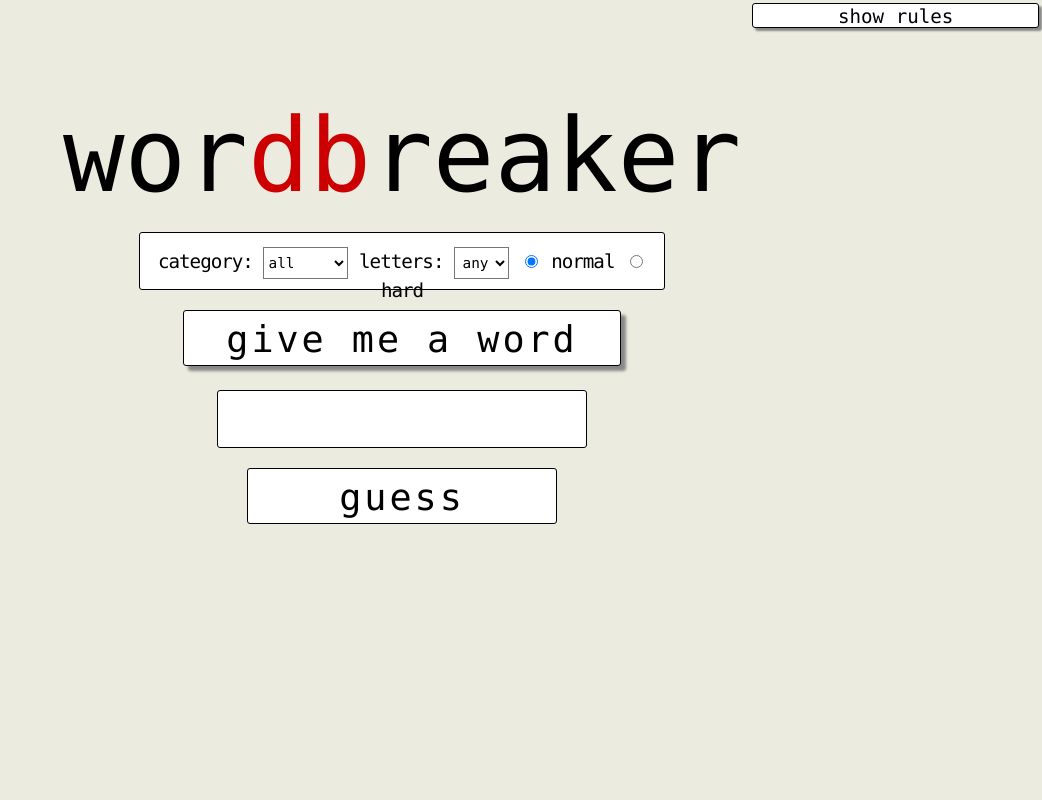
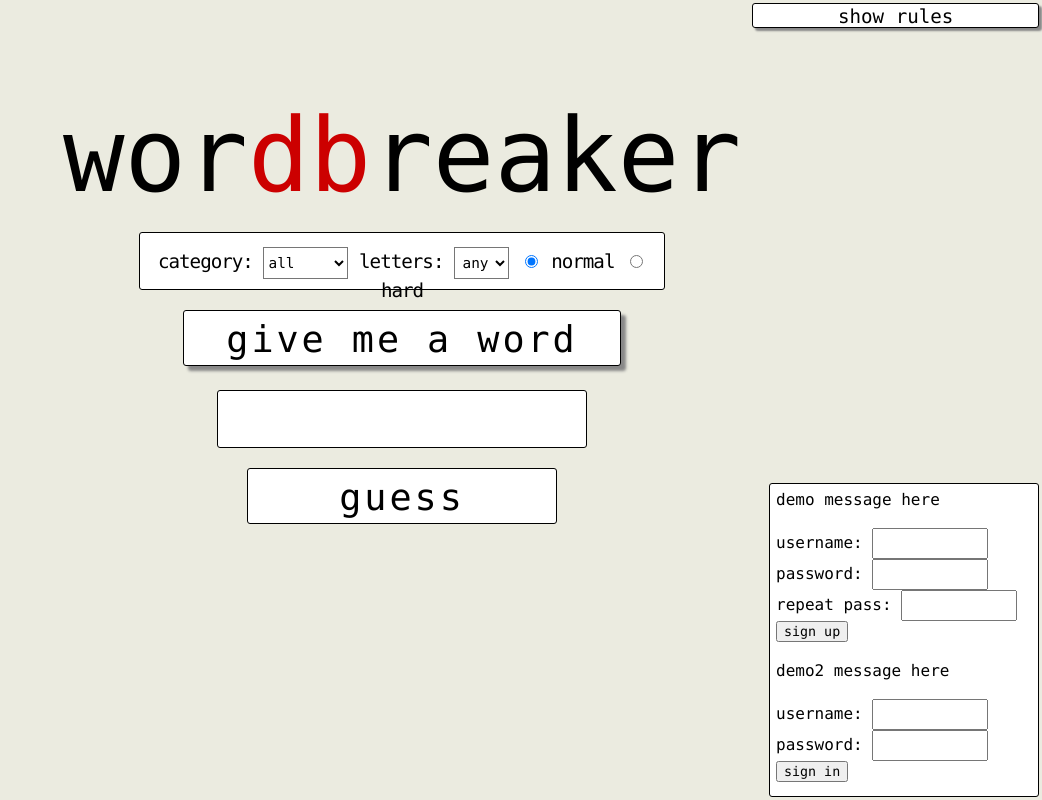
Before and after one commit to dabellator/word-guesser, a website: page public/index.html in a window 1280 px wide. Shown: the whole page, without its empty margins (238-1280 px from the left). Drawn offline with nearby package versions, Linux system fonts and the light colour scheme.

Commit message:
signing up and signing in, beta

```diff
--- a/lib/server.js
+++ b/lib/server.js
@@ -4,6 +4,8 @@ var gameRouter = require(__dirname + '/../routes/game_routes');
 var authRouter = require(__dirname + '/../routes/auth_routes');
 var userRouter = require(__dirname + '/../routes/user_routes');
 var fs = require('fs');
+
+process.env.APP_SECRET = process.env.APP_SECRET || 'changethisCHANGETHIS!';
 
 mongoose.connect(process.env.MONGOLAB_URI || 'mongodb://localhost/word_game_dev');
 
--- a/public/index.html
+++ b/public/index.html
@@ -229,6 +229,23 @@
 				display: none;
 			}
 
+			#signup {
+				padding: 6px;
+				border: 1px solid black;
+				border-radius: 3px;
+				background-color: white;
+				position: absolute;
+				bottom: 3px;
+				right: 3px;
+				width: 20%;
+				height: 300px;
+			}
+
+			#signup input {
+				padding: 6px;
+				width: 100px;
+			}
+
 		</style>
 	<head>
 	<body>
@@ -287,6 +304,20 @@
 				<input id="guessInput" type="text" maxlength="8" value="">
 			</form>
 
+			<div id="signup">
+				<div id="demo"> demo message here </div>
+
+				<br><label> username: </label><input id="newUser" type="text" maxlength="10" value="">
+				<br><label> password: </label><input id="newPass" type="text" maxlength="10" value="">
+				<br><label> repeat pass: </label><input id="repeatPass" type="text" maxlength="10" value="">
+				<br><button id="signupButton" onclick="signup()"> sign up </button>
+
+				<br><br><div id="demo2"> demo2 message here </div>
+				<br><label> username: </label><input id="user" type="text" maxlength="10" value="">
+				<br><label> password: </label><input id="pass" type="text" maxlength="10" value="">
+				<br><button id="signinButton" onclick="signin()"> sign in </button>
+			</div>
+
 			<div id="stats"></div>
 
 			<div id="guess" onclick="guess()">guess</div>
@@ -296,16 +327,7 @@
 
 		<script>
 
-			$(function() {
-				$("#rulesDialog").dialog({
-					width: '75%',
-					autoOpen: false
-				});
-				$("#showRules").on("click", function() {
-					$("#rulesDialog").dialog("open");
-				});
-			});
-
+			var verySecureGlobalToken = false;
 			var mode;
 			var untriedLetters = ['a','b','c','d','e','f','g','h','i','j','k','l','m','n','o','p','q','r','s','t','u','v','w','x','y','z'];
 
@@ -326,6 +348,16 @@
 				}
 			}();
 
+			$(function() { //opens rules dialog when #showRules button clicked
+				$("#rulesDialog").dialog({
+					width: '75%',
+					autoOpen: false
+				});
+				$("#showRules").on("click", function() {
+					$("#rulesDialog").dialog("open");
+				});
+			});
+
 			$(document).ready(function() { //prevents default behavior of hitting enter from a form field, runs guess() instead
 				$(document).on('keypress', 'form input[type="text"]', function(e) {
 				  if(e.keyCode == 13) {
@@ -336,7 +368,7 @@
 				});
 			});
 
-			$('#hideUntried').click(function() {
+			$('#hideUntried').click(function() { //hides/shows the list of yet to be guessed letters
 				if ($('#hideUntried').html() == 'hide untried letters') {
 					$('#untried').css('display', 'none');
 					$('#hideUntried').html('show untried letters');
@@ -353,8 +385,12 @@
 					var options = {
 						category: ($("select[id='category']").val()),
 						letters: ($("select[id='letters']").val()),
-						mode: mode
+						mode: mode,
+						token: verySecureGlobalToken
 					};
+
+					if (options.token) alert('your token is ' + options.token);
+
 		      $.ajax({url: "new", method: "POST", data: options, success: function(result) {
 		      	if(result.err) {
 		      		alert('No word found.');
@@ -365,6 +401,60 @@
 				    }
 			  	}});
 		    }
+			}
+
+			function signin() {
+				var name = $('input[id="user"]').val().toLowerCase();
+				var pass = $('input[id="pass"]').val();
+				if (name == '') $('#demo2').html('please enter a username');
+				else {
+					if(pass == '') $('#demo2').html('please enter a password');
+					else {
+						var userData = {
+							username: name,
+							password: pass
+						};
+						$.ajax({url: "signin", method: "POST", data: userData, success: function(result) {
+			      	if(result.info) alert(result.info);
+							if(result.msg) alert(result.msg);
+						 	if (result.token) {
+						 		verySecureGlobalToken = result.token;
+						 		$('#demo2').html('login successful');
+						 		alert('your token is ' + result.token);
+						 	}
+				  	}});
+					}
+				}
+			}
+
+			function signup() {
+				var name = $('input[id="newUser"]').val().toLowerCase();
+				var pass = $('input[id="newPass"]').val();
+				var repeat = $('input[id="repeatPass"]').val();
+				var confirmedPass = '';
+				if (name == '') $('#demo').html('please choose a username');
+				else {
+					if (pass != repeat) $('#demo').html('pass and repeated pass do not match');
+					else {
+						confirmedPass = pass;
+						if (confirmedPass == '') $('#demo').html('please choose a password');
+						else {
+							var newUserData = {
+								username: name,
+								password: confirmedPass
+							};
+							$.ajax({url: "signup", method: "POST", data: newUserData, success: function(result) {
+				      	if(result.info) alert(result.info);
+								if(result.msg) alert(result.msg);
+							 	if (result.token) {
+							 		verySecureGlobalToken = result.token;
+							 		$('#demo').html('u are now signed up and logged in');
+							 		alert('your token is ' + result.token);
+							 	}
+					  	}});
+						}
+					}
+				}
 			}
 
 			function guess() {
```
Also changed, not shown: routes/auth_routes.js (+25 -5 lines).
